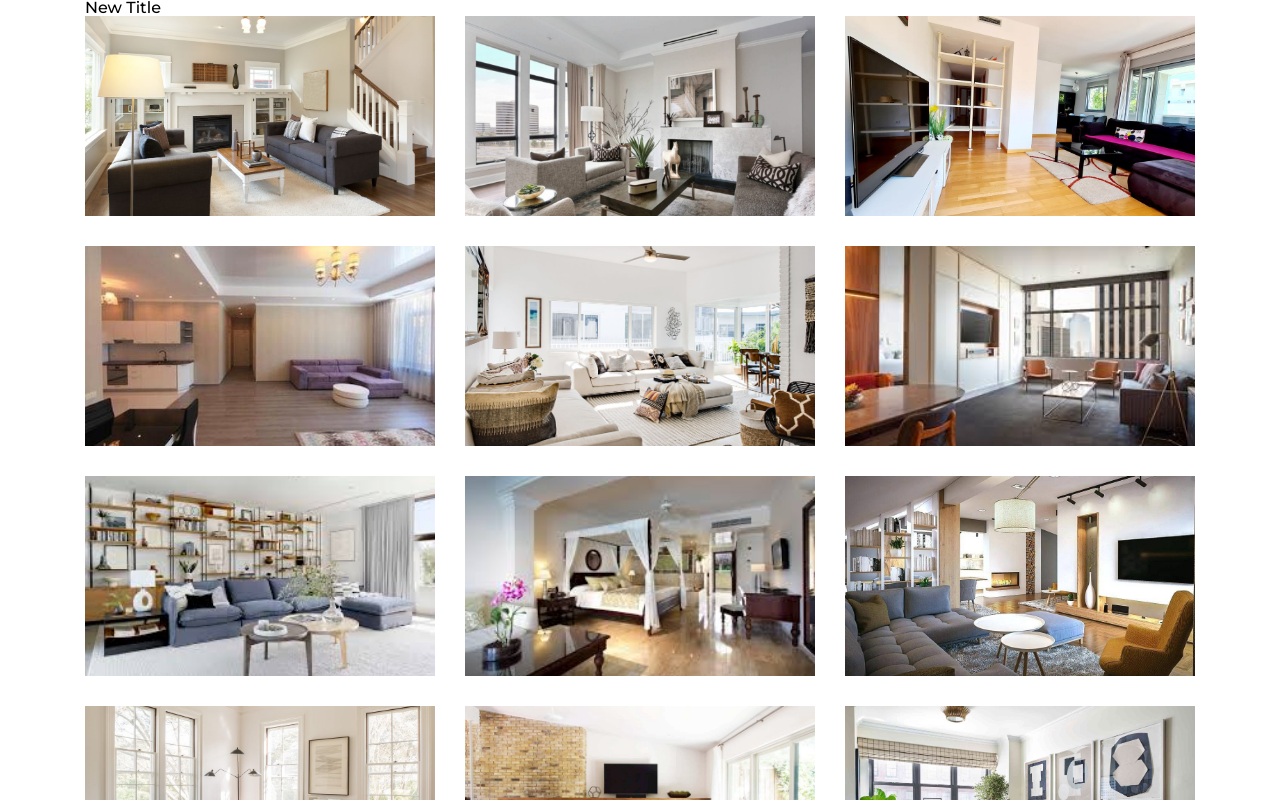
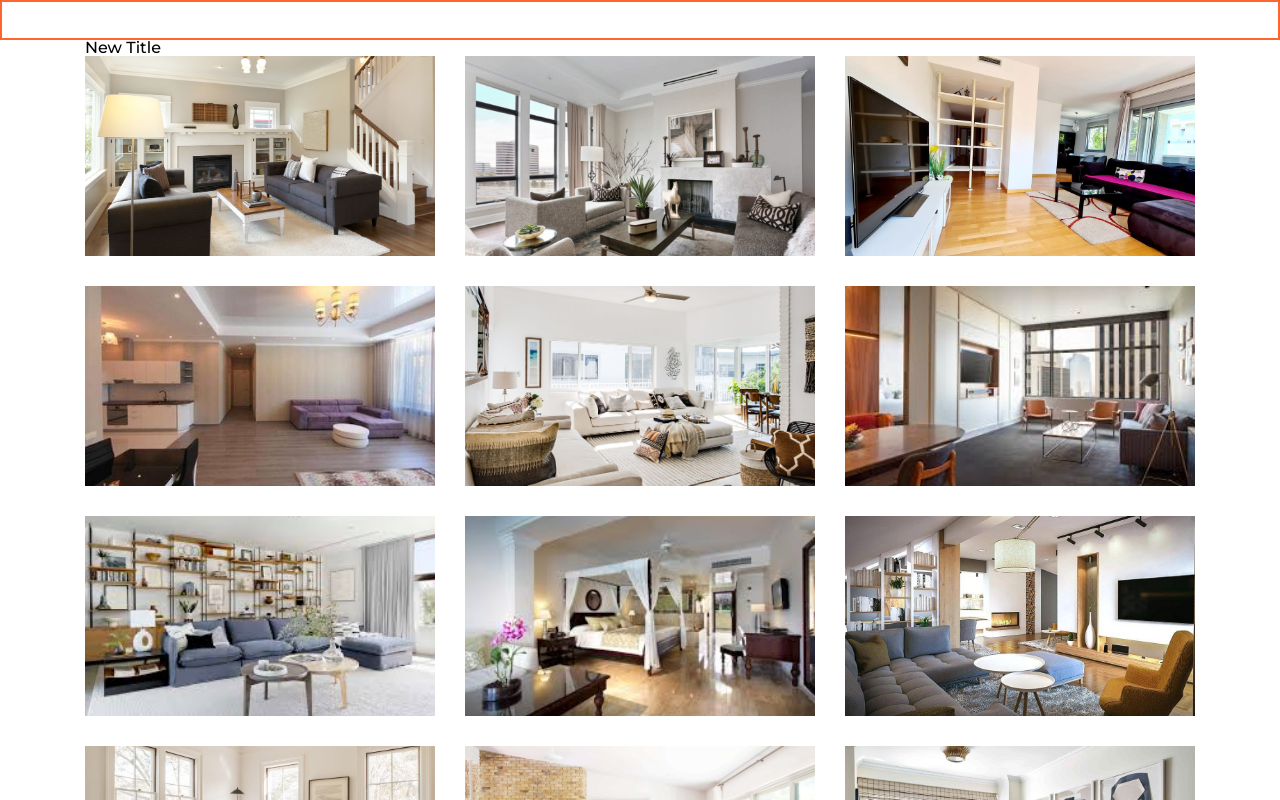
Before and after one commit to 0trava/goit-vue.js, a Vue app: page / in a window 1280 px wide. Shown: the top 800 px of the page. Built offline with nearby package versions, Linux system fonts and the light colour scheme.

Commit message:
finish lesson 13

```diff
--- a/package.json
+++ b/package.json
@@ -20,7 +20,9 @@
     "eslint": "^7.32.0",
     "eslint-plugin-vue": "^8.0.3",
     "node-sass": "^9.0.0",
-    "sass-loader": "^13.3.2"
+    "sass-loader": "^13.3.2",
+    "webpack": "^5.88.2",
+    "webpack-cli": "^5.1.4"
   },
   "eslintConfig": {
     "root": true,
--- a/src/App.vue
+++ b/src/App.vue
@@ -1,7 +1,10 @@
 <template>
   <div >
+    <CustomInput v-model="text"/>
     <ApartmentList :items="apartments">
+
       <template v-slot:title>New Title</template>
+
     </ApartmentList>
   </div>
 </template>
@@ -11,6 +14,7 @@
 <script>
 import ApartmentList from './components/apartment/ApartmentList.vue'
 import apartments from './components/apartment/apartments'
+import CustomInput from './components/shared/CustomInput.vue'
 
 
 
@@ -18,6 +22,7 @@
   name: 'App',
   components: {
     ApartmentList,
+    CustomInput,
   },
   data() {
     return {
--- /dev/null
+++ b/src/components/shared/CustomInput.vue
@@ -0,0 +1,55 @@
+<template>
+    <input v-on="listeners" class="custom-input">
+</template>
+
+<script>
+    export default {
+        name: "CustomInput",
+        computed: {
+            listeners() {
+            return {
+                ...this.$attrs,
+                input: (event) => this.$emit('input', event.target.value),
+            };
+            },
+        },
+
+    }
+</script>
+
+<style lang="scss" scoped>
+@import '../../assets/scss/variables';
+
+.wrapper-input {
+  position: relative;
+  display: inline-flex;
+}
+
+.custom-input {
+  height: 40px;
+  width: 100%;
+  border: 2px solid $main-color;
+  font-size: 18px;
+  outline: none;
+  line-height: inherit;
+  padding: 8px 15px;
+
+  &::placeholder {
+    color: inherit;
+  }
+
+  &--error {
+    border-color: red;
+  }
+
+  &__error {
+    position: absolute;
+    top: 100%;
+    right: 0;
+    width: 100%;
+    font-size: 12px;
+    color: red;
+    line-height: 1.3;
+  }
+}
+</style>
```
Also changed, not shown: 2 other files (tests, documents, lock files or other folders).
